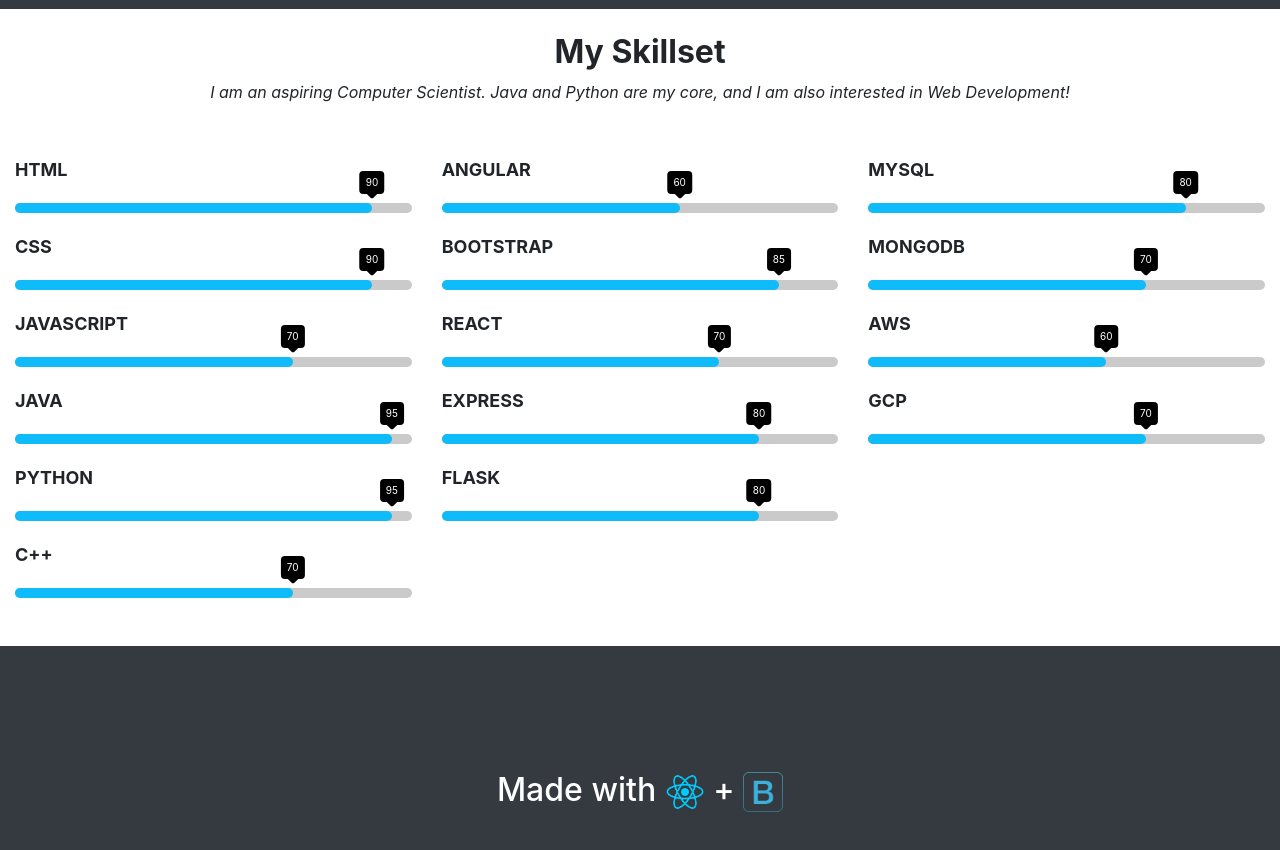
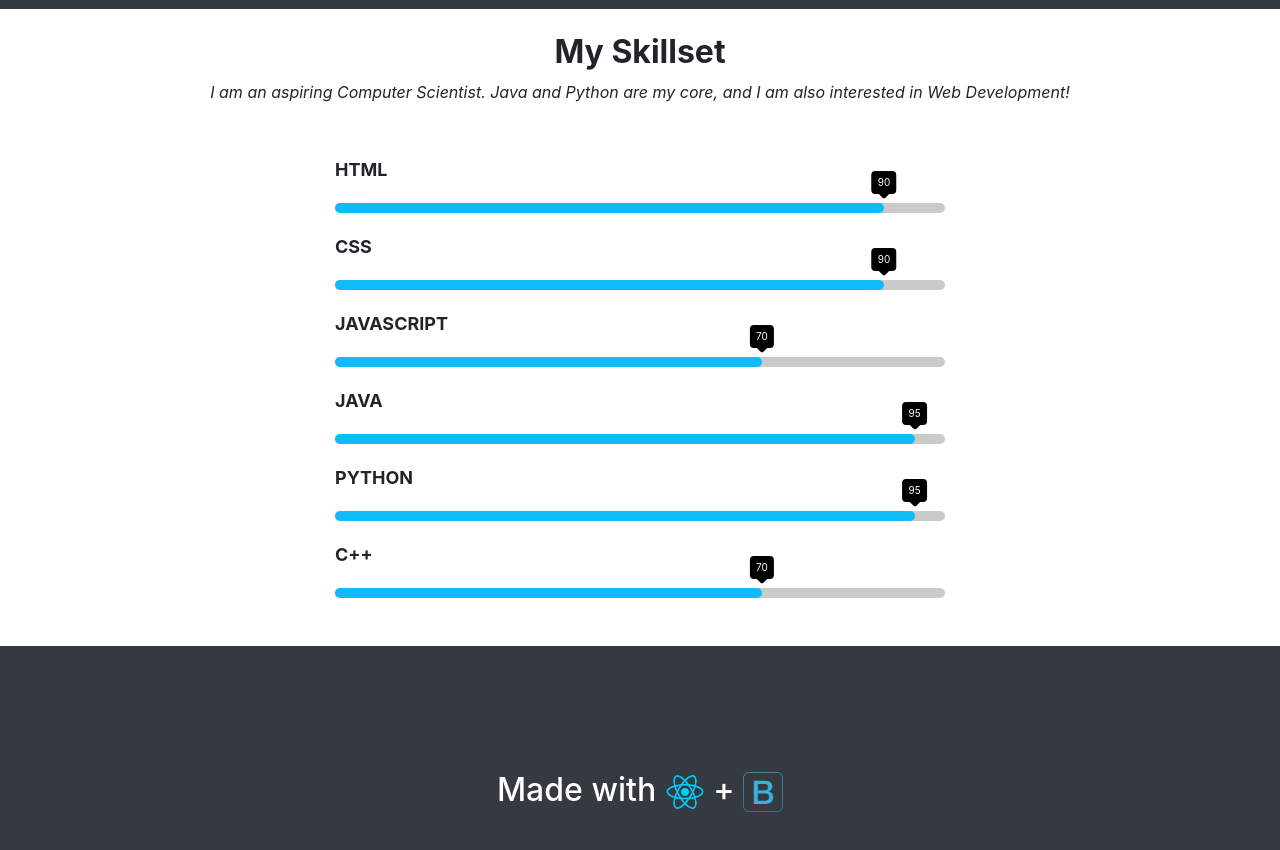
Before and after one commit to mwong33/portfolio, a React (Create React App) app: page / in a window 1280 px wide. Shown: the part 1200-2050 px from the top of the page. Built offline with nearby package versions, Linux system fonts and the light colour scheme.

Commit message:
getting rid of extra skills that clutter the homepage

```diff
--- a/src/pages/Home.js
+++ b/src/pages/Home.js
@@ -19,22 +19,6 @@
         {skill: "Python", score: 95},
         {skill: "C++", score: 70}
     ];
-
-    const frameworks = [
-        {skill: "Angular", score: 60},
-        {skill: "Bootstrap", score: 85},
-        {skill: "React", score: 70},
-        {skill: "Express", score: 80},
-        {skill: "Flask", score: 80}
-    ]
-
-    const dbCloud = [
-        {skill: "MySQL", score: 80},
-        {skill: "MongoDB", score: 70},
-        {skill: "AWS", score: 60},
-        {skill: "GCP", score: 70}
-
-    ]
 
     return (
         <motion.div id="home" initial="out" animate="in" exit="out" variants={pageTransition}>
@@ -66,15 +50,9 @@
                                 <p className="font-italic">I am an aspiring Computer Scientist. Java and Python are my core, and I am also interested in Web Development!</p>
                             </div>
                         </div>
-                        <div className="row align-items-around mb-5">
-                            <div className="col-md-4">
+                        <div className="row justify-content-center mb-5">
+                            <div className="col-md-6 col-xs-12">
                                 <SkillBarGroup skills={ languages }/>
-                            </div>
-                            <div className="col-md-4">
-                                <SkillBarGroup skills={ frameworks }/>
-                            </div>
-                            <div className="col-md-4">
-                                <SkillBarGroup skills={ dbCloud }/>
                             </div>
                         </div>
                     </div>
```
